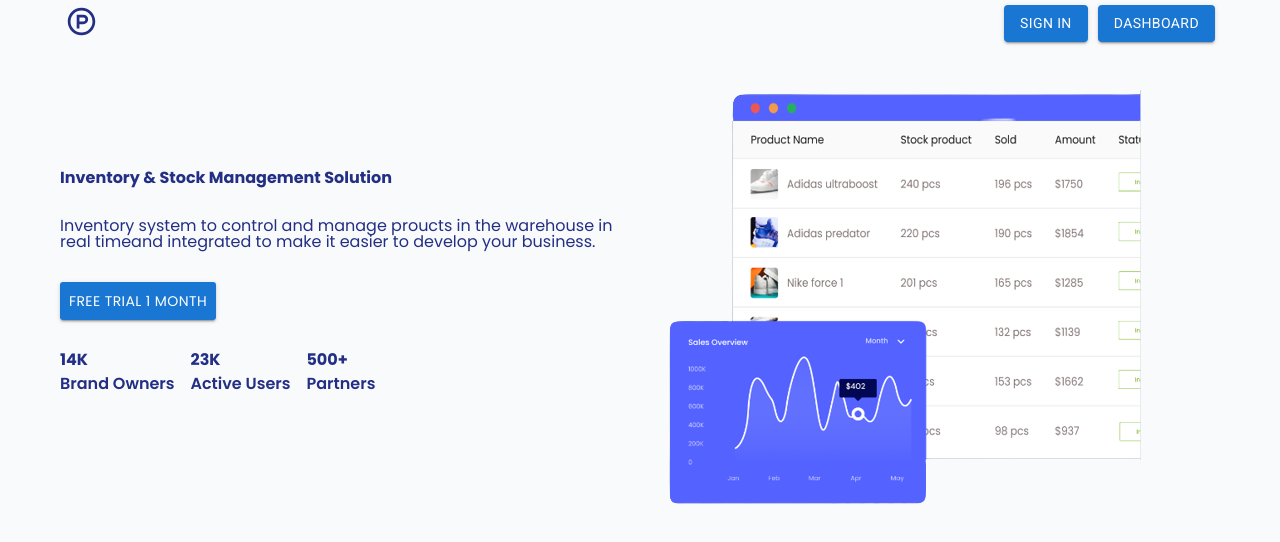
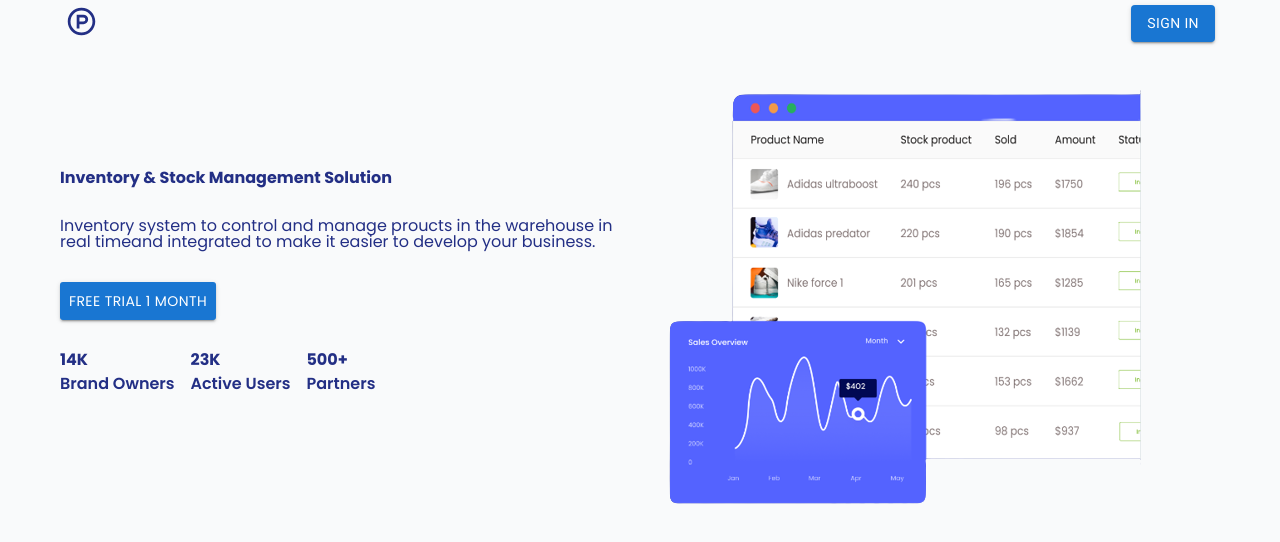
Before and after one commit to anna-sahradyan/stock-frontend, a React (Create React App) app: page / in a window 1280 px wide. Shown: the top 542 px of the page. Built offline with nearby package versions, Linux system fonts and the light colour scheme.

Commit message:
modified Home component

```diff
--- a/src/components/home/Home.jsx
+++ b/src/components/home/Home.jsx
@@ -1,18 +1,14 @@
-import React, {useState} from 'react';
+import React from 'react';
 import "./home.scss";
-import {Link, useNavigate} from "react-router-dom";
-// import Header from "../../components/header/Header";
+import {Link} from "react-router-dom";
 import SectionHome from "./SectionHome";
 import {RiProductHuntLine} from "react-icons/ri";
 import {Button} from "@mui/material";
+import {useSelector} from "react-redux";
+import {selectLoggedIn} from "../../redux/features/auth/authSlice";
 
 const Home = () => {
-    const navigate = useNavigate();
-    const [isSignup, setIsSignup] = useState(false);
-    const switchMode = () => {
-        setIsSignup((prevIsSignup) => !prevIsSignup);
-        navigate("/auth")
-    }
+    const isLoggedIn = useSelector(selectLoggedIn)
     return (
         <>
 
@@ -23,10 +19,12 @@ const Home = () => {
                             <RiProductHuntLine size={33}/>
                         </div>
                         <div className="btn_nav">
-                        <Button onClick={switchMode} size="medium" variant="contained"> {isSignup ? "Sign Up" : "Sign In"}
-                        </Button>
-                            <Link to="/dashboard"><Button  size="medium" variant="contained" style={{marginLeft:"10px"}}> Dashboard
-                            </Button></Link>
+                            {!isLoggedIn ? <Link to="/auth"><Button size="medium"
+                                                  variant="contained"> Sign in
+                            </Button></Link> : null}
+                            {isLoggedIn ? <Link to="/dashboard"><Button size="medium" variant="contained"
+                                                                        style={{marginLeft: "10px"}}> Dashboard
+                            </Button></Link> : null}
 
                         </div>
                     </section>
```
Also changed, not shown: src/components/protect/HiddenLink.js (+6 -2 lines).
